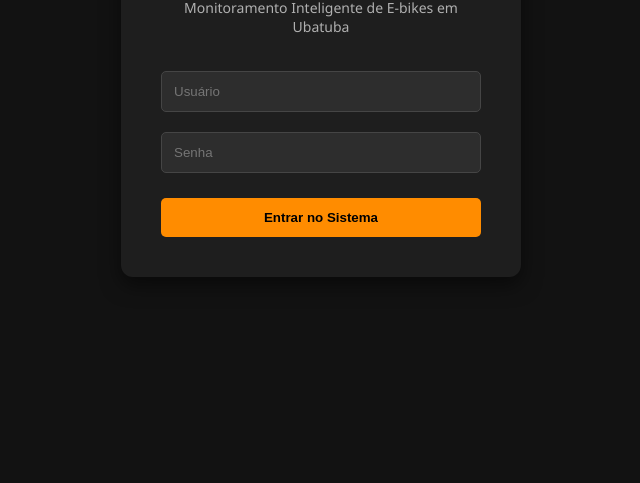
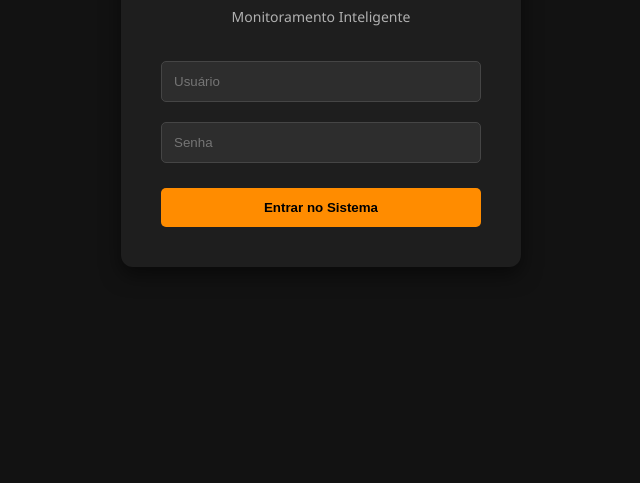
Before and after one commit to karice12/kappo-tracking-ui, a plain HTML site: page index.html in a window 1280 px wide. Shown: the part 317-800 px from the top of the page, without its empty margins (319-959 px from the left). Drawn offline with Linux system fonts and the light colour scheme.

Commit message:
Ajuste para site simples

```diff
--- a/index.html
+++ b/index.html
@@ -54,7 +54,7 @@
 <body>
     <div class="login-card">
         <h1>Kappo Tracking</h1>
-        <p>Monitoramento Inteligente de E-bikes em Ubatuba</p>
+        <p>Monitoramento Inteligente</p>
         <input type="text" placeholder="Usuário">
         <input type="password" placeholder="Senha">
         <button>Entrar no Sistema</button>
```
